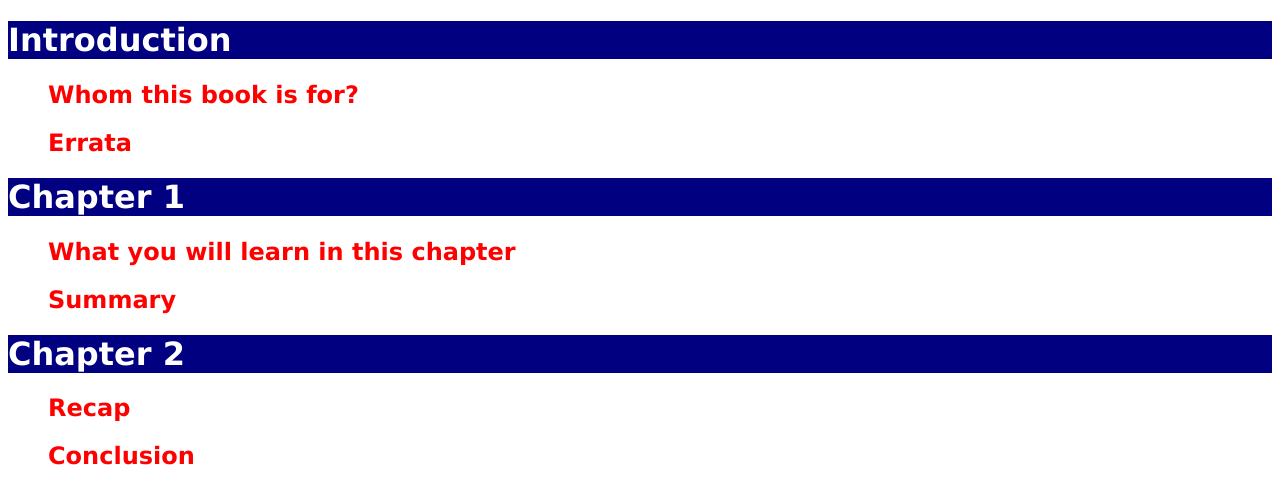
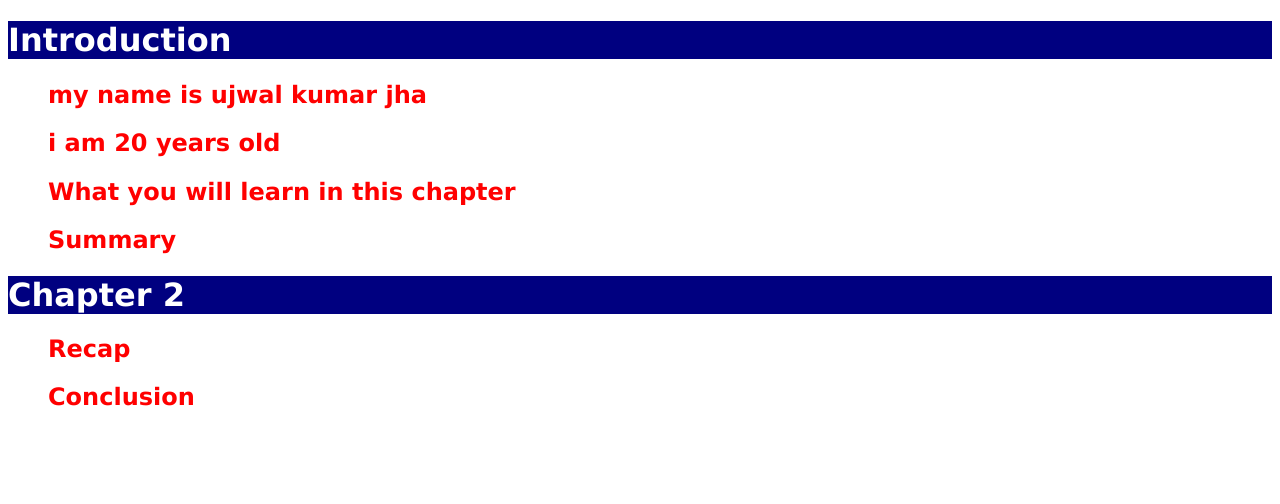
Before and after one commit to ujwaljha/ujwaljha.github.io, a plain HTML site: page index.html in a window 1280 px wide. Drawn offline with Linux system fonts and the light colour scheme.

Commit message:
Update index.html

```diff
--- a/index.html
+++ b/index.html
@@ -4,7 +4,7 @@
 
 <head>
 
-  <title>Table of Contents</title>
+  <title>ujwal jha</title>
 
 </head>
 
@@ -18,19 +18,19 @@
 
   <h2 style="color: red; margin-left: 40px">
 
-    Whom this book is for?
+    my name is ujwal kumar jha
 
   </h2>
 
   <h2 style="color: red; margin-left: 40px">
 
-    Errata
+    i am 20 years old
 
   </h2>
 
   <h1 style="color: white; background-color:navy">
 
-    Chapter 1
+
 
   </h1>
 
```
